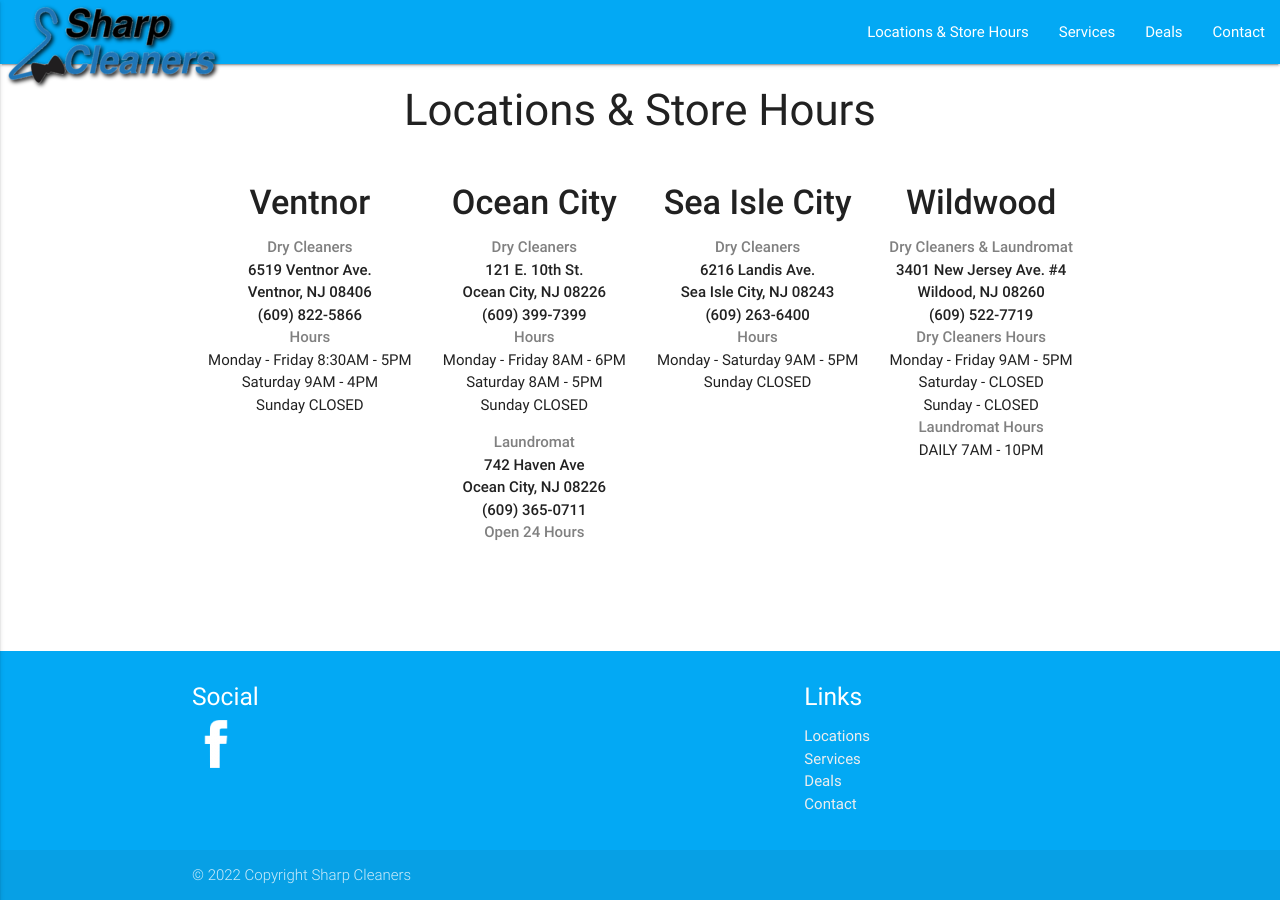
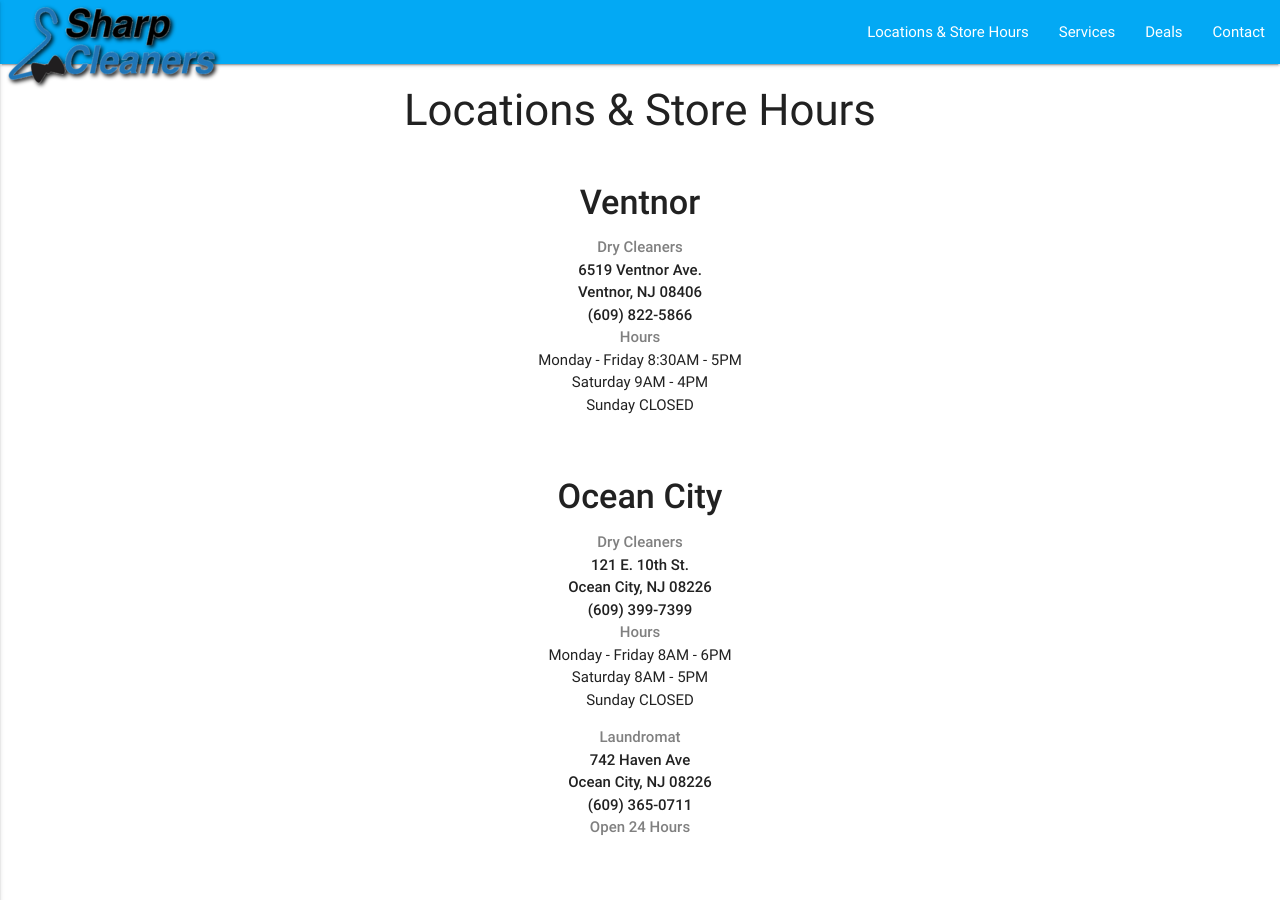
Before and after one commit to sharpcleanersnj/sharpcleanersnj.github.io, a Jekyll site: the page built from _pages/locations.md, in a window 1280 px wide and 900 px high. Built offline with Jekyll 4.4.1, drawn with Linux system fonts in a browser that asks for light colours; nearby versions of some CDN libraries.

Commit message:
Update locations.md

```diff
--- a/_pages/locations.md
+++ b/_pages/locations.md
@@ -10,16 +10,19 @@
 <td style="vertical-align: top;">
 <h4 style="text-align: center;"><strong>Ventnor</strong></h4>
 <p style="text-align: center;"><span style="color: #808080;"><strong>Dry Cleaners</strong></span><br /><strong>6519 Ventnor Ave. <br />Ventnor, NJ 08406<br />(609) 822-5866</strong><br /><span style="color: #808080;"><strong>Hours</strong></span><br />Monday - Friday 8:30AM - 5PM<br />Saturday 9AM - 4PM<br />Sunday CLOSED</p>
-</td>
+</td></tr>
+<tr>
 <td style="text-align: center; vertical-align: top;">
 <h4><strong>Ocean City</strong></h4>
 <p><span style="color: #808080;"><strong>Dry Cleaners</strong></span><br /><strong>121 E. 10th St.<br />Ocean City, NJ 08226<br />(609) 399-7399</strong><br /><span style="color: #808080;"><strong>Hours</strong></span><br />Monday - Friday 8AM - 6PM<br />Saturday 8AM - 5PM<br />Sunday CLOSED</p>
 <p><span style="color: #808080;"><strong>Laundromat</strong></span><br /><strong>742 Haven Ave<br />Ocean City, NJ 08226<br />(609) 365-0711</strong><br /><span style="color: #808080;"><strong>Open 24 Hours</strong></span><br /></p>
-</td>
+</td></tr>
+ <tr>
 <td style="text-align: center; vertical-align: top;">
 <h4><strong>Sea Isle City</strong></h4>
 <p><span style="color: #808080;"><strong>Dry Cleaners</strong></span><br /><strong>6216 Landis Ave.<br />Sea Isle City, NJ 08243<br />(609) 263-6400</strong><br /><span style="color: #808080;"><strong>Hours</strong></span><br />Monday - Saturday 9AM - 5PM<br />Sunday CLOSED</p>
-</td>
+</td></tr>
+<tr>
 <td style="text-align: center; vertical-align: top;">
 <h4><strong>Wildwood</strong></h4>
 <p><span style="color: #808080;"><strong>Dry Cleaners &amp; Laundromat</strong></span><br /><strong>3401 New Jersey Ave. #4<br />Wildood, NJ 08260<br />(609) 522-7719</strong><br /><span style="color: #808080;"><strong>Dry Cleaners Hours</strong></span><br />Monday - Friday 9AM - 5PM<br />Saturday - CLOSED<br /> Sunday - CLOSED<br /><span style="color: #808080;"><strong>Laundromat Hours</strong></span><br />DAILY 7AM - 10PM<br /></p>
```
